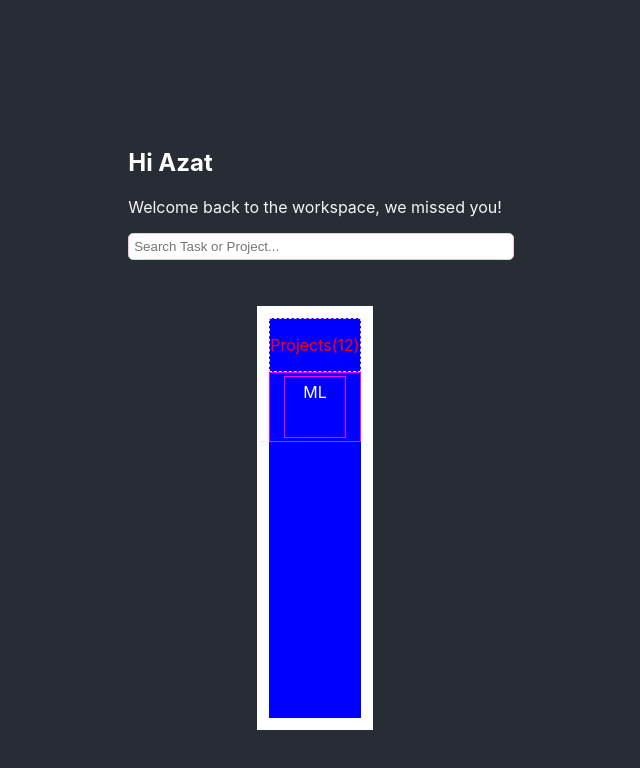
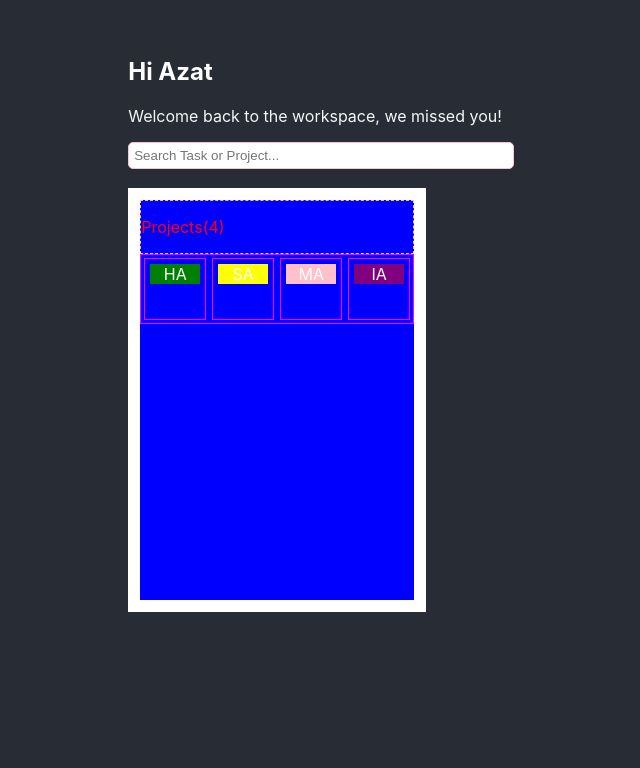
Before and after one commit to projectManager55/Project-Manager, a React (Create React App) app: page / in a window 1280 px wide. Shown: the top 768 px of the page, without its empty margins (325-965 px from the left). Built offline with nearby package versions, Linux system fonts and the light colour scheme.

Commit message:
Change MainPage.jsx to render Dashboard and ProjectDetails

```diff
--- a/src/container/main/MainPage.jsx
+++ b/src/container/main/MainPage.jsx
@@ -1,19 +1,40 @@
 import React from 'react';
-import Header from '../../component/mainPage/Header';
-import Projects from '../projects/Projects';
 import '../../assets/App.css';
+import { projects } from '../../dummyData/dummyData';
+import Dashboard from '../dashboard/Dashboard';
+import ProjectDetails from '../projectDetails/ProjectDetails';
+
 
 // eslint-disable-next-line react/prefer-stateless-function
 class MainPage extends React.Component {
+  constructor() {
+    super();
+    this.state = {
+      localProjects: projects,
+      isItemSelected: false,
+    };
+  }
+
+  selectItem = (id) => {
+    this.setState((prevState) => {
+      const nProjects = prevState.localProjects.map((p) => {
+        p.selected = p.id === id;
+        return p;
+      });
+      return {
+        localProjects: nProjects,
+        isItemSelected: true,
+      };
+    });
+  }
+
+
   render() {
+    const { localProjects, isItemSelected } = this.state;
     return (
       <div className="main">
-        <div className="header-wrapper">
-          <Header />
-        </div>
-        <div className="projects-wrapper">
-          <Projects />
-        </div>
+        <Dashboard projects={localProjects} selectItem={this.selectItem} />
+        {!isItemSelected ? null : <ProjectDetails projects={localProjects} selectItem={this.selectItem} isItemSelected={isItemSelected} />}
       </div>
     );
   }
```
